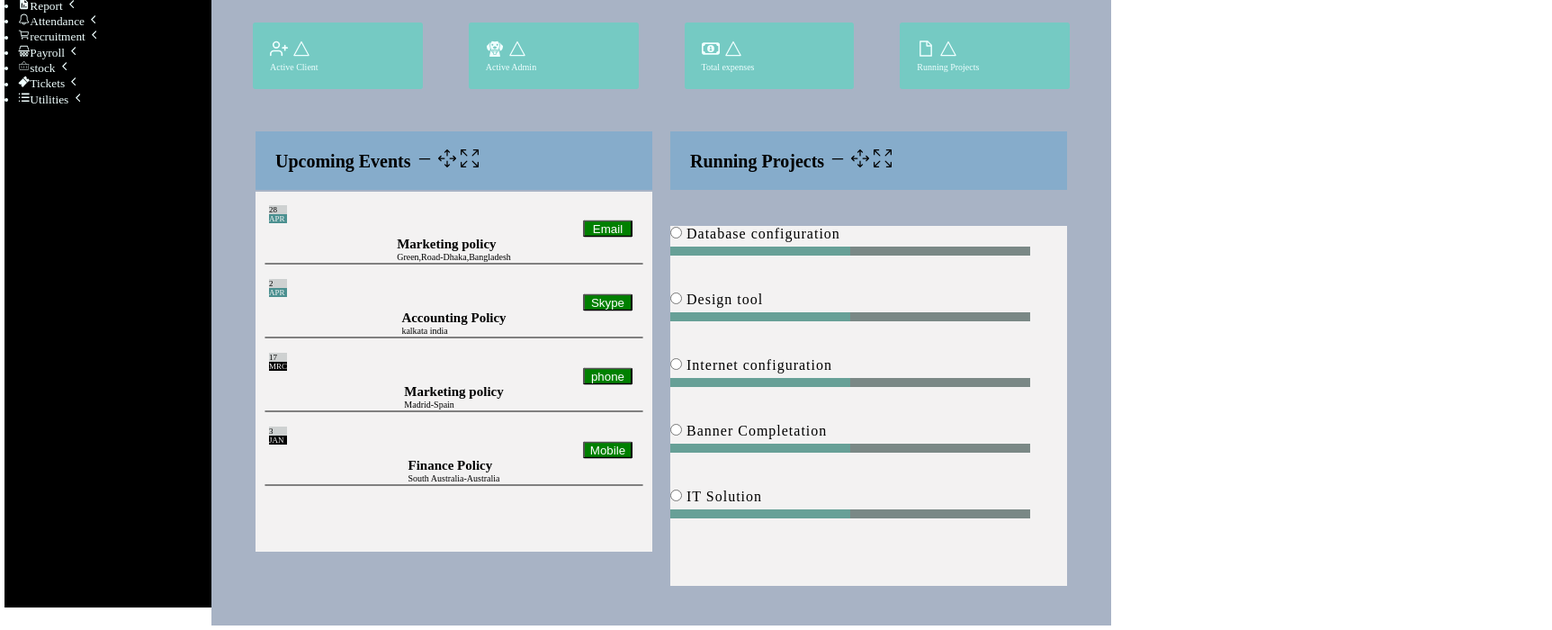
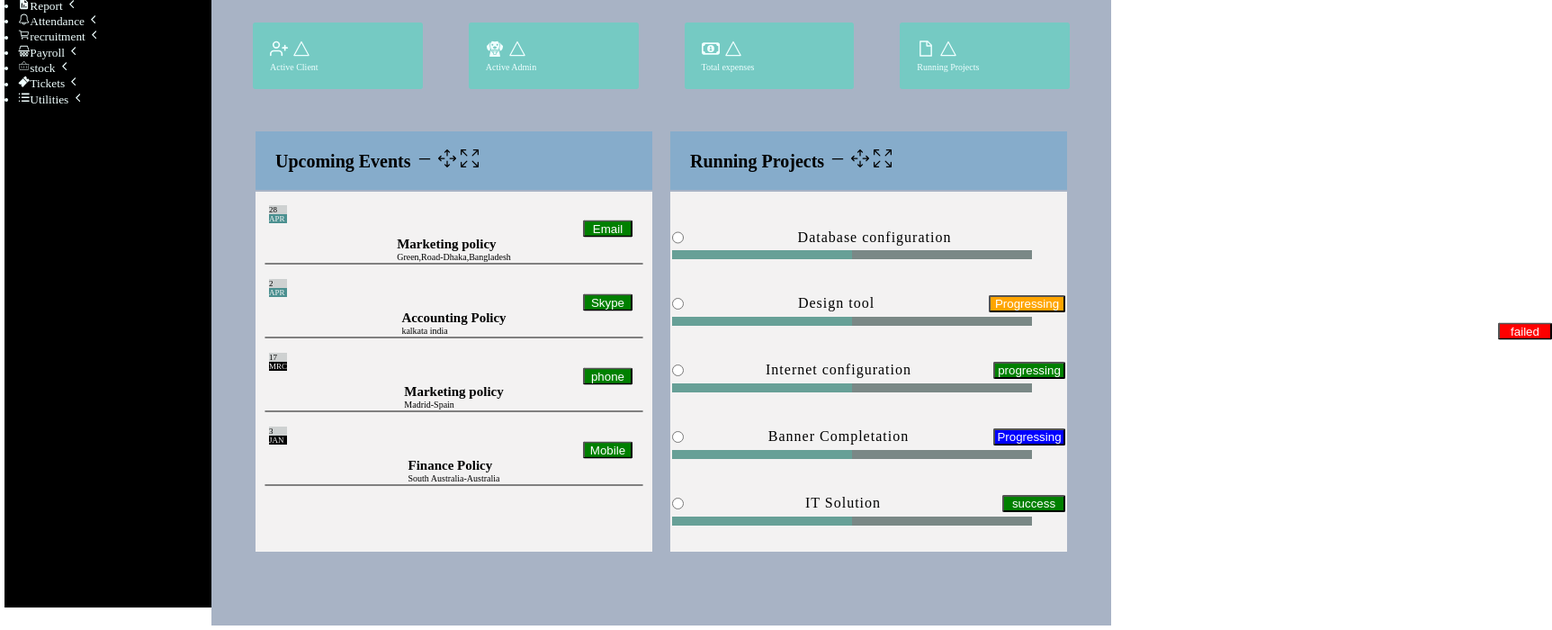
Before and after one commit to nawagirwacatherine/FINAL-INTERVIEW, a React (Vite) app in the folder final-interview/: page / in a window 1280 px wide. Shown: the part 160-860 px from the top of the page at 90% size, 1725 px wide, since content can reach past the window. Built offline with nearby package versions, Linux system fonts and the light colour scheme.

Commit message:
add button to the progress bars

```diff
--- a/final-interview/src/App.css
+++ b/final-interview/src/App.css
@@ -153,6 +153,12 @@ align-content: center;
   font-size: xx-small;
 }
 
+h3 {
+  display: flex;
+  flex-direction: row;
+  justify-content: space-between;
+}
+
 .skills h3 {
   font-weight: 400;
   letter-spacing: 1px;
@@ -162,12 +168,15 @@ align-content: center;
   font-size: 16px;
 
 
+
+
 }
 
 .progress-bar{
   background-color: rgb(122, 136, 134);
   width: 400px;
   height: 10px;
+
 }
 
 .progress-bar div {
@@ -175,4 +184,10 @@ align-content: center;
   height: 10px;
   width: 50%;
 
+
 }
+
+
+.container {
+padding: 2px;
+}
--- a/final-interview/src/pages/DataBase.jsx
+++ b/final-interview/src/pages/DataBase.jsx
@@ -1,96 +1,3 @@
-
-// function DataBase () {
-
-
-
-//  return(
-//       <>
-//       <div className="container">
-//        <div className="skills" >
-//       <h1> <input type="radio" /><span> Database configuration </span></h1>
-//       <div className="configuration"> <span>86%</span></div>
-
-//       <button style={{
-
-//                 width: "60px",
-//                  color: "white",
-//                   backgroundColor:"red",
-//                   borderRadius: "2px",
-
-//                    }}>failed</button>
-//                    </div>
-//                    <div className="configuration"> <span>86%</span></div>
-
-
-//         <div  style={{display: "flex"}}>
-
-//       <button style={{
-//                 width: "85px",
-//                  color: "white",
-//                   backgroundColor:"orange",
-//                   borderRadius: "2px",
-
-//                    }}>Progressing</button>
-//                    </div>
-//                    <input type="range" />
-
-
-
-
-//         <div  style={{display: "flex"}}>
-//       <h1> <input type="radio" /> <span> Internet configuration </span></h1>
-
-//       <button style={{
-//                 width: "85px",
-//                  color: "white",
-//                   backgroundColor:"green",
-//                   borderRadius: "2px",
-
-//                    }}>Progressing</button>
-//                    </div>
-//                    <input type="range" />
-
-
-
-//         <div  style={{display: "flex"}}>
-//       <h1><input type="radio" /> <span> Banner completation</span></h1>
-
-//       <button style={{
-
-//                 width: "85px",
-//                  color: "white",
-//                   backgroundColor:"light-blue",
-//                   borderRadius: "2px",
-
-//                    }}>Progressing</button>
-//                    </div>
-//                    <input type="range" />
-
-
-
-//         <div  style={{display: "flex"}}>
-//       <h1> <input type="radio" /><span> IT solution </span></h1>
-
-//       <button style={{
-//                 width: "60px",
-//                  color: "white",
-//                   backgroundColor:"green",
-//                   borderRadius: "2px",
-
-//                    }}>Success</button>
-//                    </div>
-
-//                    <input type="range" />
-
-
-//         </div>
-//       </>
-
-//  )
-
-// }
-
-// export default DataBase;
 
 function DataBase () {
 
@@ -98,28 +5,88 @@ function DataBase () {
  <>
  <div className="container">
  <div className="skills">
-     <h3> <input type="radio" /><span> Database configuration </span></h3>
+     <h3> <input type="radio" /><span> Database configuration </span>
+     <span>
+     <button style={{
+        position:"absolute",
+        top:"66%",
+        right:"-445px",
+        transform:"translateY(-50%)",
+
+                      width: "60px",
+                       color: "white",
+                        backgroundColor:"red",
+                        borderRadius: "2px",
+
+                         }}>failed</button> </span>
+     </h3>
   <div className="progress-bar" >
      <div className="configuration"> <span></span></div>
      </div>
 
 
- <h3> <input type="radio" /><span> Design tool </span></h3>
+ <h3> <input type="radio" /><span style={{  }} > Design tool </span><span>
+ <button style={{
+
+                width: "85px",
+                 color: "white",
+                  backgroundColor:"orange",
+                  borderRadius: "2px",
+
+                   }}>Progressing</button>
+ </span>
+ </h3>
   <div className="progress-bar" >
      <div className="tool"> <span></span></div>
      </div>
 
-     <h3> <input type="radio" /><span> Internet configuration</span></h3>
+     <h3> <input type="radio" /><span> Internet configuration</span>
+
+     <span>
+
+     <span>
+     <button style={{
+
+                      width: "80px",
+                       color: "white",
+                        backgroundColor:"green",
+                        borderRadius: "2px",
+
+                         }}>progressing</button> </span>
+     </span>
+     </h3>
   <div className="progress-bar" >
      <div className="internet"> <span></span></div>
      </div>
 
-     <h3> <input type="radio" /><span> Banner Completation </span></h3>
+     <h3> <input type="radio" /><span> Banner Completation </span>
+     <span>
+     <button style={{
+
+                      width: "80px",
+                       color: "white",
+                        backgroundColor:"blue",
+                        borderRadius: "2px",
+
+                         }}>Progressing</button> </span>
+
+     </h3>
   <div className="progress-bar" >
      <div className="banner"> <span></span></div>
      </div>
 
-     <h3> <input type="radio" /><span> IT Solution </span></h3>
+     <h3> <input type="radio" /><span> IT Solution </span>
+
+     <span>
+     <button style={{
+
+                      width: "70px",
+                       color: "white",
+                        backgroundColor:"green",
+                        borderRadius: "2px",
+
+                         }}>success</button> </span>
+     </h3>
   <div className="progress-bar" >
      <div className="solution"> <span></span></div>
      </div>
--- a/final-interview/src/pages/MarketingPolicy.jsx
+++ b/final-interview/src/pages/MarketingPolicy.jsx
@@ -84,7 +84,7 @@ function MarketingPolicy  () {
                  color: "white",
                   backgroundColor:"green",
                   borderRadius: "2px",
-                  margin:"0",
+
                    }}>Mobile</button>
          <hr style={{ border: "1px solid grey" , width: "95%", margin: "1px", color: "white",borderRadius: "2px"}}/>
          </section>
```
